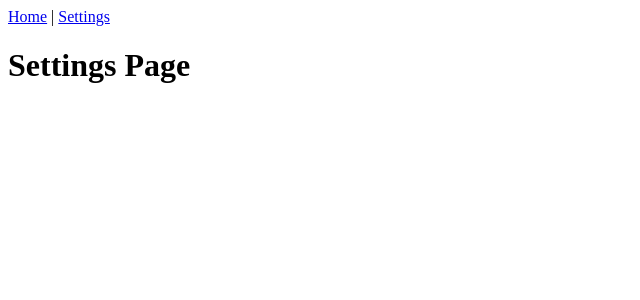
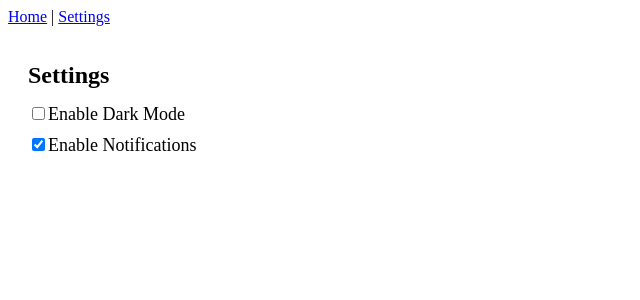
Before and after one commit to Muhammad-I-Hasan/TrashTrack, a React (Vite) app: page /settings in a window 1280 px wide. Shown: the top 300 px of the page, without its empty margins (0-640 px from the left). Built offline with nearby package versions, Linux system fonts and the light colour scheme.

Commit message:
added two tick boxes for dark mode/notifications

```diff
--- /dev/null
+++ b/src/pages/Settings.css
@@ -0,0 +1,16 @@
+/* src/pages/Settings.css */
+.settings-page {
+    padding: 20px;
+  }
+
+  .settings-page h1 {
+    font-size: 24px;
+    margin-bottom: 15px;
+  }
+
+  .settings-option {
+    font-size: 18px;
+    display: block;
+    margin: 10px 0;
+    cursor: pointer;
+  }
--- a/src/pages/Settings.jsx
+++ b/src/pages/Settings.jsx
@@ -1,7 +1,35 @@
-export default function Settings() {
-    return (
-      <div>
-        <h1>Settings Page</h1>
-      </div>
-    );
-  }
+import "./Settings.css";
+import { useState } from "react";
+
+const Settings = () => {
+  const [darkMode, setDarkMode] = useState(false);
+  const [notifications, setNotifications] = useState(true);
+
+  return (
+    <div className="settings-page">
+      <h1>Settings</h1>
+
+      {/* Dark Mode Toggle */}
+      <label className="settings-option">
+        <input
+          type="checkbox"
+          checked={darkMode}
+          onChange={() => setDarkMode(!darkMode)}
+        />
+        Enable Dark Mode
+      </label>
+
+      {/* Notification Preference */}
+      <label className="settings-option">
+        <input
+          type="checkbox"
+          checked={notifications}
+          onChange={() => setNotifications(!notifications)}
+        />
+        Enable Notifications
+      </label>
+    </div>
+  );
+};
+
+export default Settings;
```
